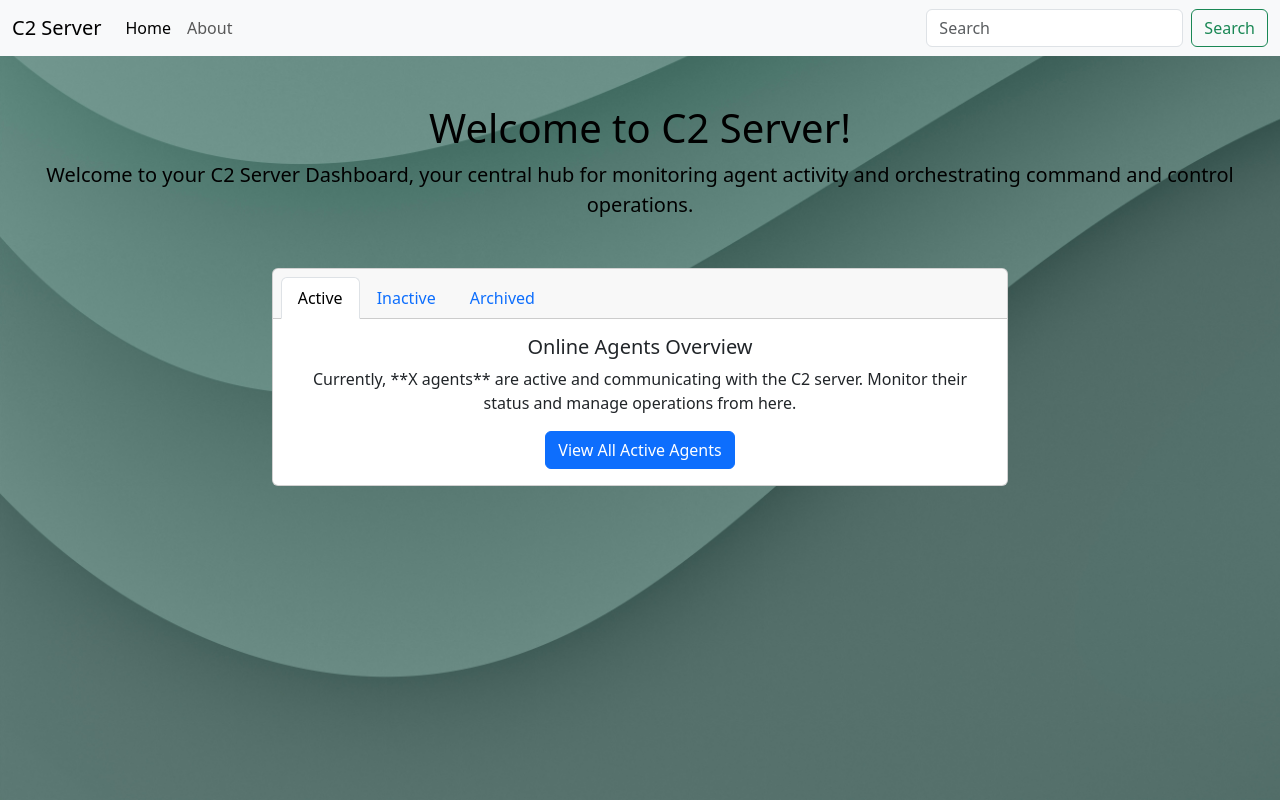
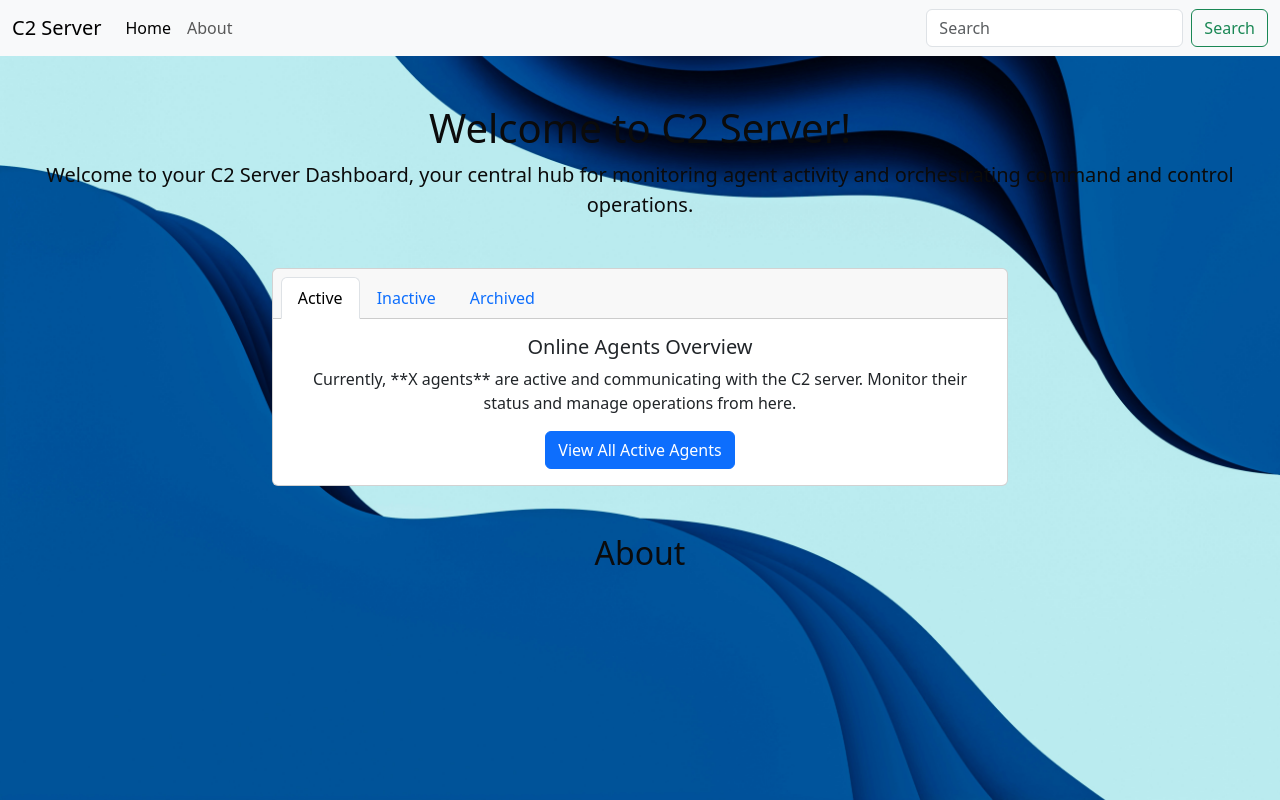
Before and after one commit to Vyzer9/C2-Educational-Steganography, a Flask app: page / in a window 1280 px wide. Run offline with Flask 3, Linux system fonts and the light colour scheme.

Commit message:
more updates in c2

```diff
--- a/c2_server/static/style.css
+++ b/c2_server/static/style.css
@@ -1,6 +1,6 @@
 /* Index.html*/
 body,html {
-    background-image: url('./Image/ImgC2.jpg');
+    background-image: url('./Image/Imgc2.jpg');
     background-size: cover;
     background-repeat: no-repeat;
     background-attachment: fixed;
@@ -13,8 +13,8 @@ body,html {
     z-index: 1;
 }
 
-.main_h1, .main_p {
-    color: black;
+.main_h1, .main_p, .h2_about {
+    color: rgb(11, 11, 11);
 }
 
 .navbar {
--- a/c2_server/templates/index.html
+++ b/c2_server/templates/index.html
@@ -41,16 +41,11 @@
             </div>
         </nav>
 
-
-    <!--Main-->
-        <main>
-            <h1 class="text-center mt-5 main_h1"> Welcome to C2 Server! </h1>
-        </main>
-
-
+        <!--Main content-->
+        <h1 class="text-center mt-5 main_h1"> Welcome to C2 Server! </h1>
+        <p class="lead text-center mb-4 main_p">Welcome to your C2 Server Dashboard, your central hub for monitoring agent activity and orchestrating command and control operations.</p>
 
     <!--Card C2-->
-            <p class="lead text-center mb-4 main_p">Welcome to your C2 Server Dashboard, your central hub for monitoring agent activity and orchestrating command and control operations.</p>
 
             <div class="row justify-content-center mt-5"> <div class="col-md-8 col-lg-7"> <div class="card text-center">
                         <div class="card-header">
@@ -93,6 +88,11 @@
         </div>
 
 
+    <!--Main-->
+        <main>
+            <h2 class="text-center mt-5 h2_about">About</h2>
+        </main>
+
     <!--Bootstrap JS-->
     <script src="https://cdn.jsdelivr.net/npm/bootstrap@5.3.7/dist/js/bootstrap.bundle.min.js" integrity="sha384-ndDqU0Gzau9qJ1lfW4pNLlhNTkCfHzAVBReH9diLvGRem5+R9g2FzA8ZGN954O5Q" crossorigin="anonymous"></script>
 </body>
```
Also changed, not shown: c2_server/static/Image/ImgC2.jpg (deleted), c2_server/static/Image/Imgc2.jpg (added).
